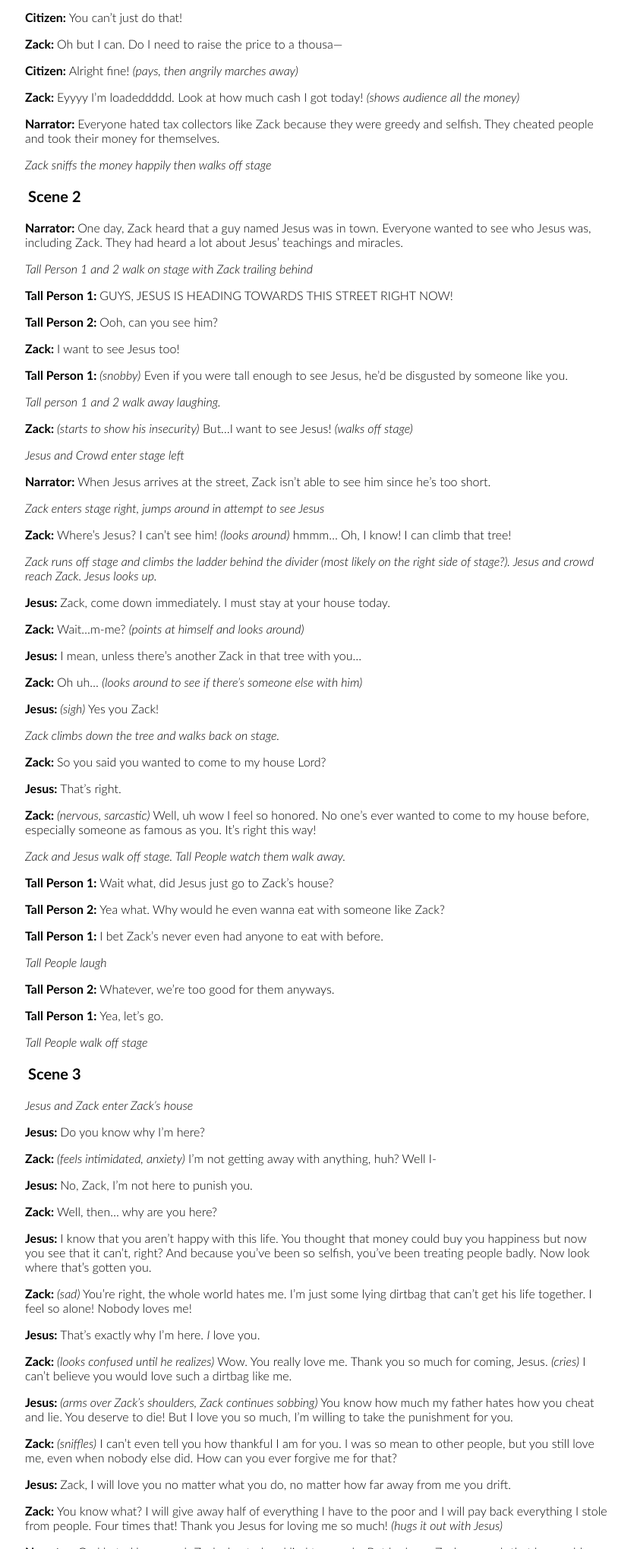
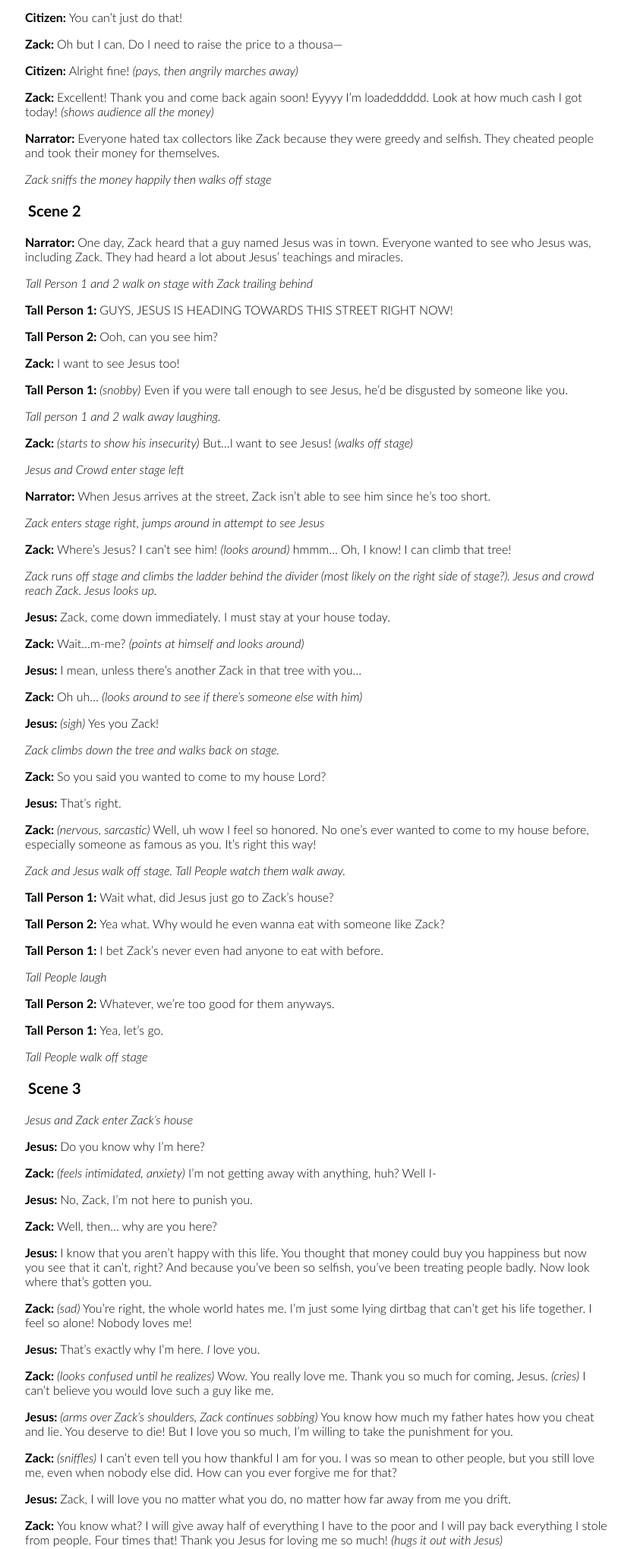
Before and after one commit to PantherMan594/Hopi-2017, a plain HTML site: page zaccheus.html in a window 1280 px wide. Shown: the part 1204-3243 px from the top of the page at 76% size, without its empty margins (223-1037 px from the left). Drawn offline with Linux system fonts and the light colour scheme.

Commit message:
Update Zaccheus

```diff
--- a/zaccheus.html
+++ b/zaccheus.html
@@ -60,7 +60,7 @@
             <div class="line citizen">You can’t just do that!</div>
             <div class="line zack">Oh but I can. Do I need to raise the price to a thousa—</div>
             <div class="line citizen">Alright fine! <span class="stage">pays, then angrily marches away</span></div>
-            <div class="line zack">Eyyyy I’m loadeddddd. Look at how much cash I got today! <span class="stage">shows audience all the money</span></div>
+            <div class="line zack">Excellent! Thank you and come back again soon! Eyyyy I’m loadeddddd. Look at how much cash I got today! <span class="stage">shows audience all the money</span></div>
             <div class="line narrator">Everyone hated tax collectors like Zack because they were greedy and selfish. They cheated people and took their money for themselves.</div>
             <div class="line stage">Zack sniffs the money happily then walks off stage</div>
             <div class="line scene">Scene 2</div>
@@ -103,7 +103,7 @@
             <div class="line jesus">I know that you aren’t happy with this life. You thought that money could buy you happiness but now you see that it can’t, right? And because you’ve been so selfish, you’ve been treating people badly. Now look where that’s gotten you.</div>
             <div class="line zack"><span class="stage">sad</span> You’re right, the whole world hates me. I’m just some lying dirtbag that can’t get his life together. I feel so alone! Nobody loves me!</div>
             <div class="line jesus">That’s exactly why I’m here. <em>I</em> love you.</div>
-            <div class="line zack"><span class="stage">looks confused until he realizes</span> Wow. You really love me. Thank you so much for coming, Jesus. <span class="stage">cries</span> I can’t believe you would love such a dirtbag like me.</div>
+            <div class="line zack"><span class="stage">looks confused until he realizes</span> Wow. You really love me. Thank you so much for coming, Jesus. <span class="stage">cries</span> I can’t believe you would love such a guy like me.</div>
             <div class="line jesus"><span class="stage">arms over Zack’s shoulders, Zack continues sobbing</span> You know how much my father hates how you cheat and lie. You deserve to die! But I love you so much, I’m willing to take the punishment for you.</div>
             <div class="line zack"><span class="stage">sniffles</span> I can’t even tell you how thankful I am for you. I was so mean to other people, but you still love me, even when nobody else did. How can you ever forgive me for that?</div>
             <div class="line jesus">Zack, I will love you no matter what you do, no matter how far away from me you drift.</div>
```
